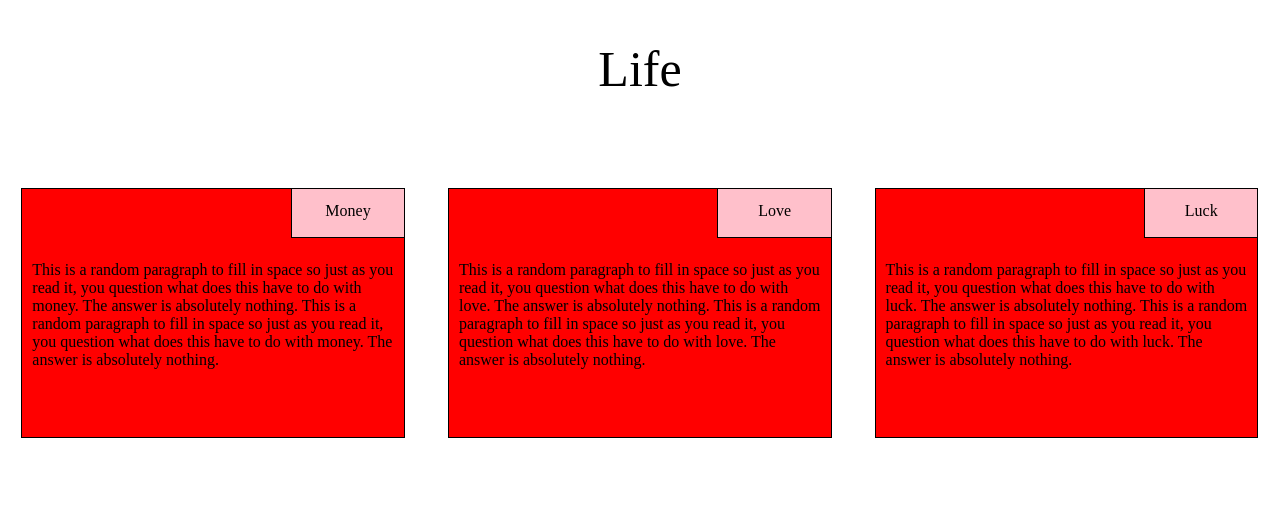
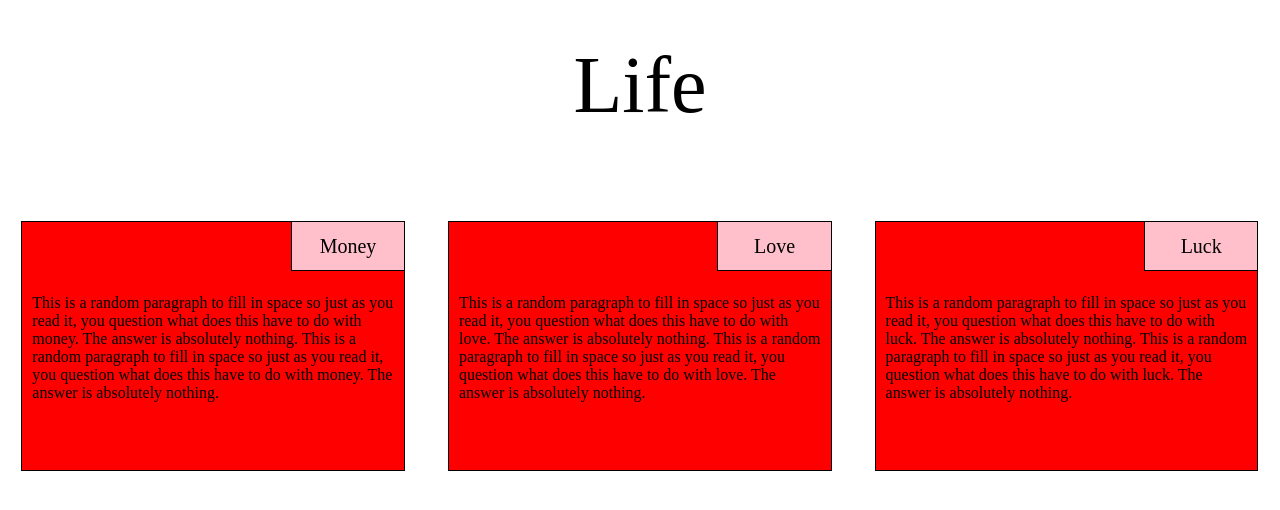
Before and after one commit to DesignerDime/Coursera-Test1, a plain HTML site: page Module2-Solution/index.html in a window 1280 px wide. Drawn offline with Linux system fonts and the light colour scheme.

Commit message:
Update css.css

```diff
--- a/Module2-Solution/CSS/css.css
+++ b/Module2-Solution/CSS/css.css
@@ -1,7 +1,7 @@
 header{
 	text-align: center;
 	font-family: curlz MT;
-	font-size: 50px;
+	font-size: 80px;
 	padding-top: 40px;
 	padding-bottom: 70px;
 }
@@ -31,6 +31,7 @@ p{
 	border: 1px solid black;
 	text-align: center;
 	font-family: Broadway;
+	font-size: 20px;
   	color: black;
 	width: 30%;
   	height: 50px;
```
